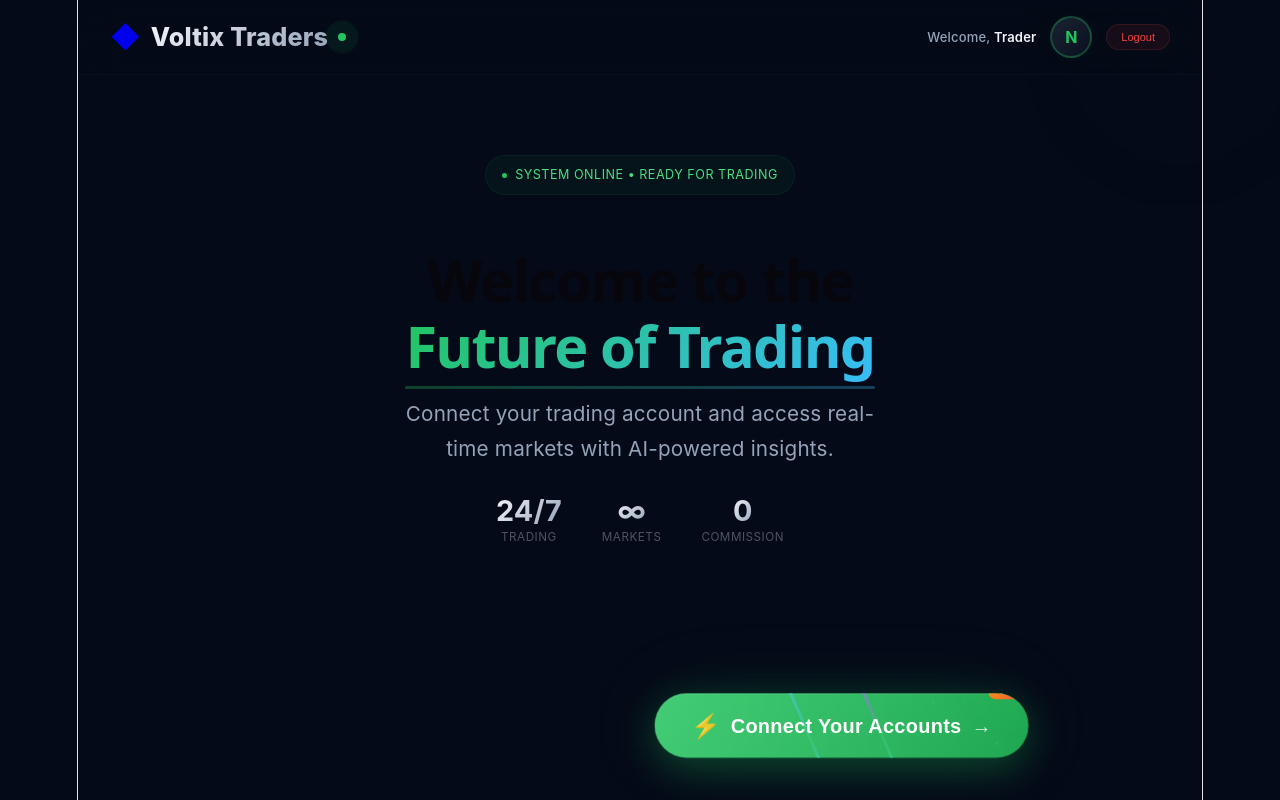
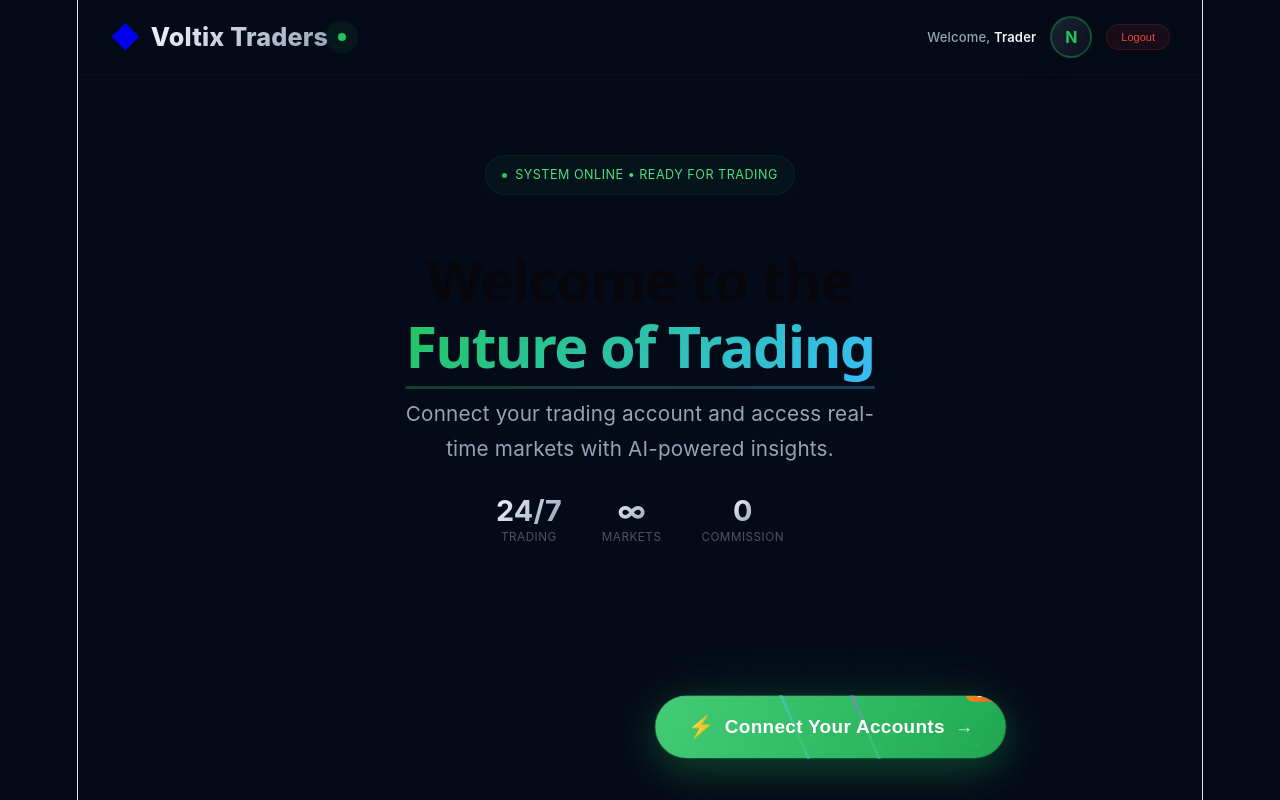
Before and after one commit to skilli-creator/Voltix-traders, a React (Vite) app: page /marketsdash in a window 1280 px wide. Built offline with nearby package versions, Linux system fonts and the light colour scheme; sample sign-in values are in the browser's storage.

Commit message:
marktdash

```diff
--- a/src/pages/Marketsdash.jsx
+++ b/src/pages/Marketsdash.jsx
@@ -76,7 +76,7 @@ const shimmerLine = keyframes`
 
 const floatPulse = keyframes`
   0%, 100% { transform: translateY(0px) scale(1); }
-  50% { transform: translateY(-10px) scale(1.03); }
+  50% { transform: translateY(-8px) scale(1.02); }
 `;
 
 const shimmerWave = keyframes`
@@ -836,25 +836,25 @@ const PopupCloseButton = styled.button`
 `;
 
 // ============================================
-// FLOATING CONNECT BUTTON - FIXED CUTOFF & NO EMOJIS
+// FLOATING CONNECT BUTTON - MOVED LEFT
 // ============================================
 const ConnectButtonWrapper = styled.div`
   position: fixed;
   bottom: 40px;
   left: 50%;
-  transform: translateX(-55%);
+  transform: translateX(-60%);
   z-index: 1000;
   animation: ${floatPulse} 3s ease-in-out infinite;
   cursor: pointer;
   width: auto;
-  max-width: 85vw;
+  max-width: 80vw;
   padding: 0 16px;
 
   @media (max-width: 768px) {
     bottom: 24px;
     left: 50%;
-    transform: translateX(-55%);
-    max-width: 88vw;
+    transform: translateX(-62%);
+    max-width: 85vw;
     padding: 0 12px;
     animation-duration: 2.5s;
   }
@@ -862,23 +862,23 @@ const ConnectButtonWrapper = styled.div`
   @media (max-width: 480px) {
     bottom: 16px;
     left: 50%;
-    transform: translateX(-56%);
-    max-width: 90vw;
+    transform: translateX(-64%);
+    max-width: 88vw;
     padding: 0 8px;
     animation-duration: 2s;
   }
 
   @media (max-width: 380px) {
     left: 50%;
-    transform: translateX(-58%);
-    max-width: 92vw;
+    transform: translateX(-66%);
+    max-width: 90vw;
     padding: 0 4px;
   }
 `;
 
 const ConnectButton = styled.button`
   position: relative;
-  padding: 18px 36px;
+  padding: 18px 32px;
   font-size: 1.1rem;
   font-weight: 700;
   color: #ffffff;
@@ -968,7 +968,7 @@ const ConnectButton = styled.button`
   }
 
   .button-icon {
-    font-size: 1.3rem;
+    font-size: 1.2rem;
     display: inline-block;
     flex-shrink: 0;
     opacity: 0.9;
@@ -980,11 +980,11 @@ const ConnectButton = styled.button`
     white-space: nowrap;
     overflow: hidden;
     text-overflow: ellipsis;
-    font-size: 1.1rem;
+    font-size: 1.05rem;
   }
 
   .button-arrow {
-    font-size: 1.1rem;
+    font-size: 1rem;
     transition: transform 0.3s ease;
     display: inline-block;
     flex-shrink: 0;
@@ -1054,20 +1054,20 @@ const ConnectButton = styled.button`
   }
 
   @media (max-width: 768px) {
-    padding: 14px 24px;
+    padding: 14px 20px;
     font-size: 0.95rem;
     border-radius: 50px;
 
     .button-icon {
-      font-size: 1.1rem;
+      font-size: 1rem;
     }
 
     .button-text {
-      font-size: 0.95rem;
+      font-size: 0.9rem;
     }
 
     .button-arrow {
-      font-size: 0.95rem;
+      font-size: 0.9rem;
     }
 
     .connect-badge {
@@ -1093,7 +1093,7 @@ const ConnectButton = styled.button`
   }
 
   @media (max-width: 480px) {
-    padding: 12px 16px;
+    padding: 12px 14px;
     font-size: 0.85rem;
     border-radius: 40px;
 
@@ -1102,16 +1102,16 @@ const ConnectButton = styled.button`
     }
 
     .button-icon {
-      font-size: 0.95rem;
+      font-size: 0.9rem;
     }
 
     .button-text {
-      font-size: 0.8rem;
+      font-size: 0.78rem;
       white-space: nowrap;
     }
 
     .button-arrow {
-      font-size: 0.8rem;
+      font-size: 0.75rem;
     }
 
     .connect-badge {
@@ -1133,19 +1133,19 @@ const ConnectButton = styled.button`
   }
 
   @media (max-width: 380px) {
-    padding: 10px 12px;
+    padding: 10px 10px;
     font-size: 0.75rem;
 
     .button-icon {
-      font-size: 0.8rem;
+      font-size: 0.75rem;
     }
 
     .button-text {
-      font-size: 0.7rem;
+      font-size: 0.68rem;
     }
 
     .button-arrow {
-      font-size: 0.7rem;
+      font-size: 0.65rem;
     }
 
     .button-content {
@@ -1162,7 +1162,7 @@ const ConnectButton = styled.button`
 `;
 
 // ============================================
-// CONNECT MODAL - No Emojis
+// CONNECT MODAL
 // ============================================
 const ModalOverlay = styled.div`
   position: fixed;
@@ -1963,7 +1963,7 @@ const Dashboard = () => {
         </HeroSection>
       </Container>
 
-      {/* FLOATING CONNECT BUTTON - FIXED POSITION & NO EMOJIS */}
+      {/* FLOATING CONNECT BUTTON - MOVED FURTHER LEFT */}
       <ConnectButtonWrapper>
         <ConnectButton
           onClick={handleConnect}
```
